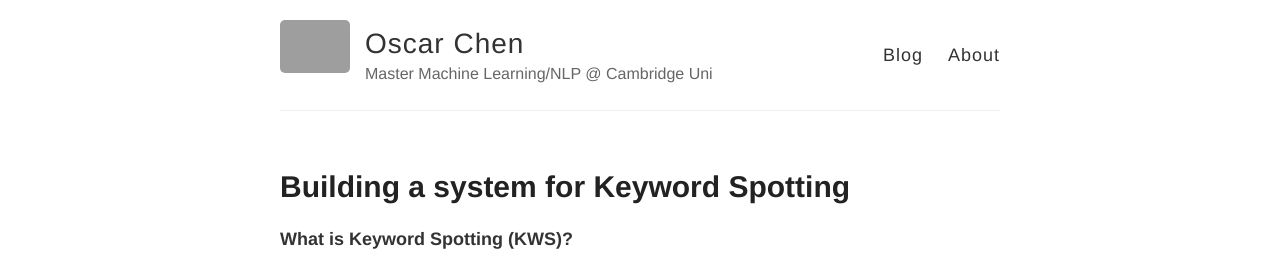
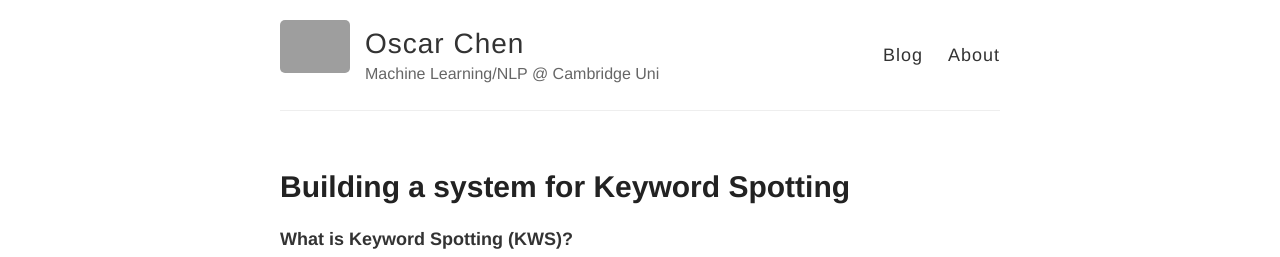
Before and after one commit to osczen/osczen.github.io, a Jekyll site: the page built from index.html, in a window 1280 px wide. Shown: the top 257 px of the page. Built offline with Jekyll 4.4.1, drawn with Linux system fonts in a browser that asks for light colours; grey boxes are pictures that could not be loaded.

Commit message:
Update _config.yml

```diff
--- a/_config.yml
+++ b/_config.yml
@@ -6,7 +6,7 @@
 name: Oscar Chen
 
 # Short bio or description (displayed in the header)
-description: Master Machine Learning/NLP @ Cambridge Uni
+description: Machine Learning/NLP @ Cambridge Uni
 
 # URL of your avatar or profile pic (you could use your GitHub profile pic)
 avatar: https://raw.githubusercontent.com/barryclark/jekyll-now/master/images/jekyll-logo.png
```
